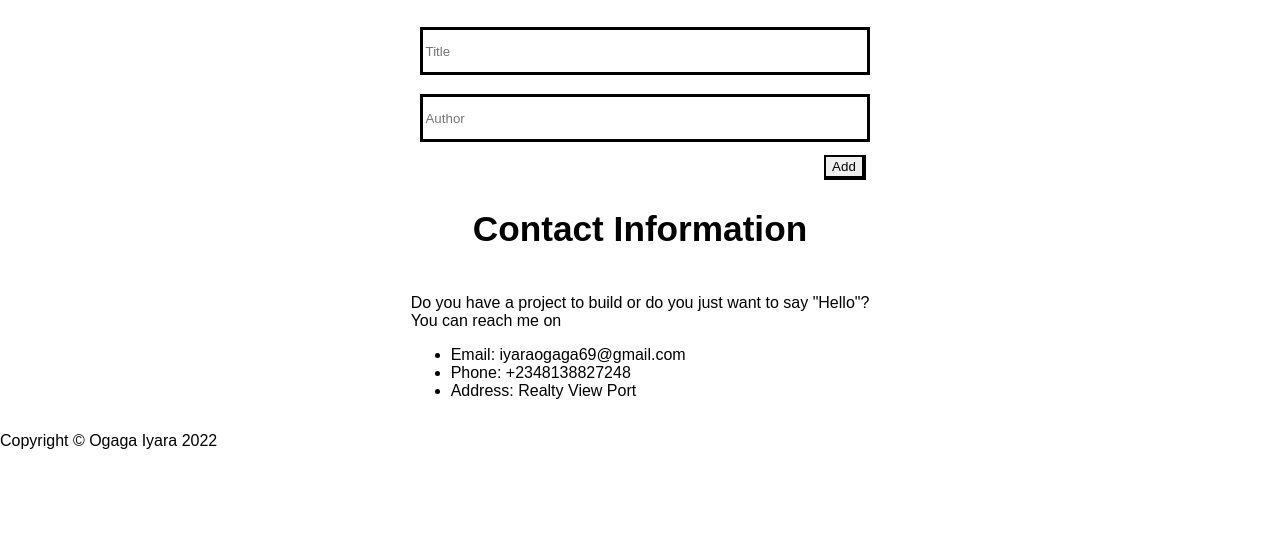
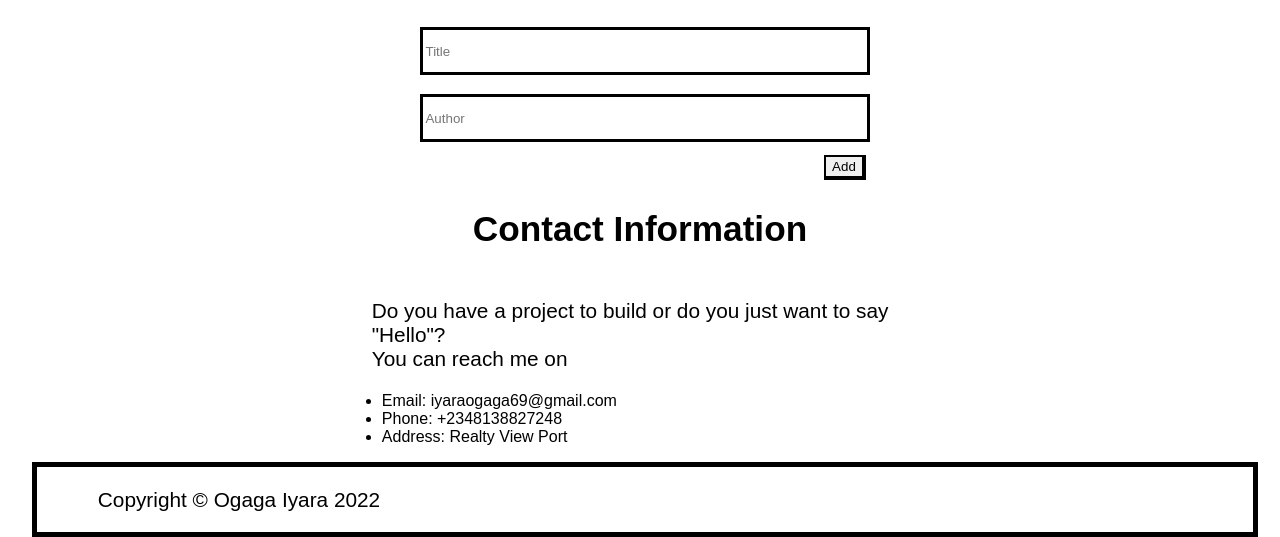
Before and after one commit to Ogaga01/My-Awesome-Books, a website: page index.html in a window 1280 px wide. Shown: the part 522-1059 px from the top of the page. Before the commit the page ends 988 px from the top, so only its background shows below. Drawn offline with Linux system fonts and the light colour scheme.

Commit message:
Add footer styling

```diff
--- a/style.css
+++ b/style.css
@@ -98,6 +98,7 @@ header {
     border: 4px solid #000;
     border-left: 2px solid #000;
     border-top: 2px solid #000;
+    cursor: pointer;
 }
 
 .book-inputs {
@@ -118,3 +119,16 @@ header {
     margin-right: 14%;
     margin-top: 2%;
 }
+
+footer {
+    display: flex;
+    justify-content: space-between;
+    width: 95%;
+    margin-left: 2.5%;
+    border: 5px solid black;
+}
+
+.para {
+    font-size: 1.3rem;
+    padding-left: 5%;
+}
```
